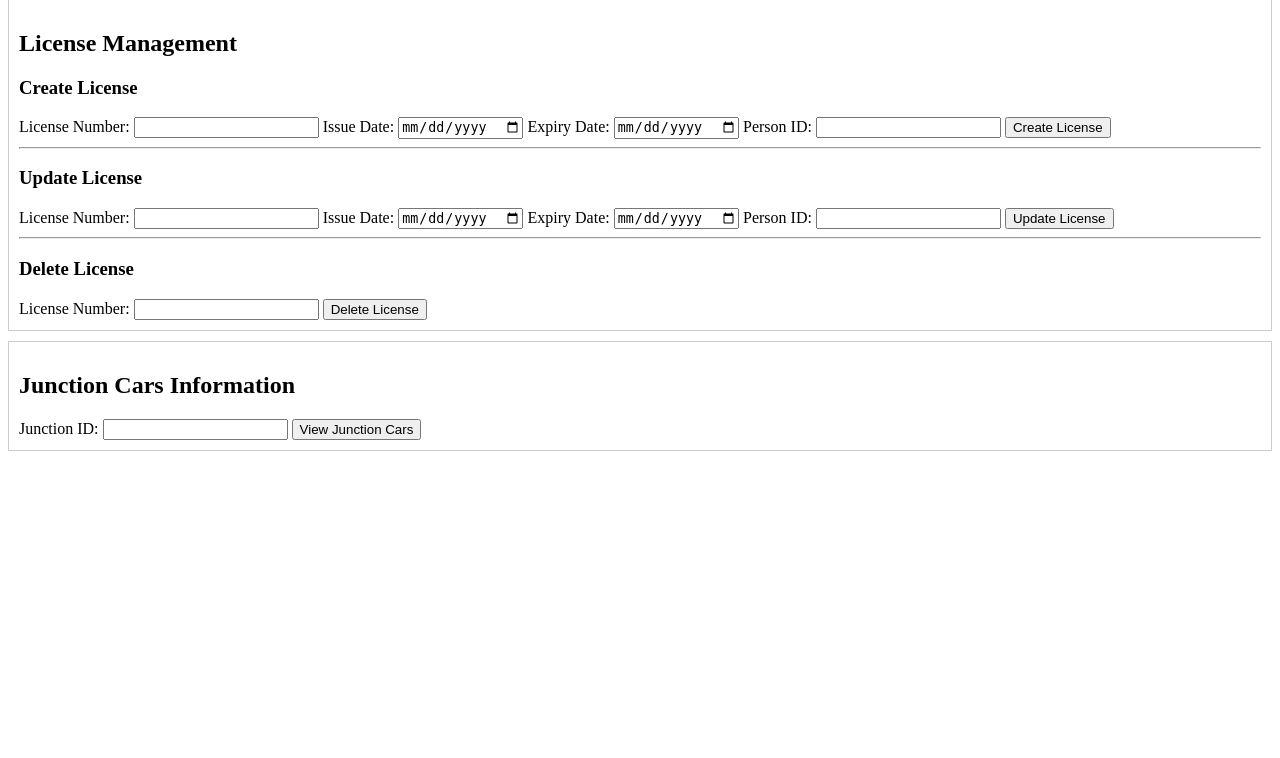
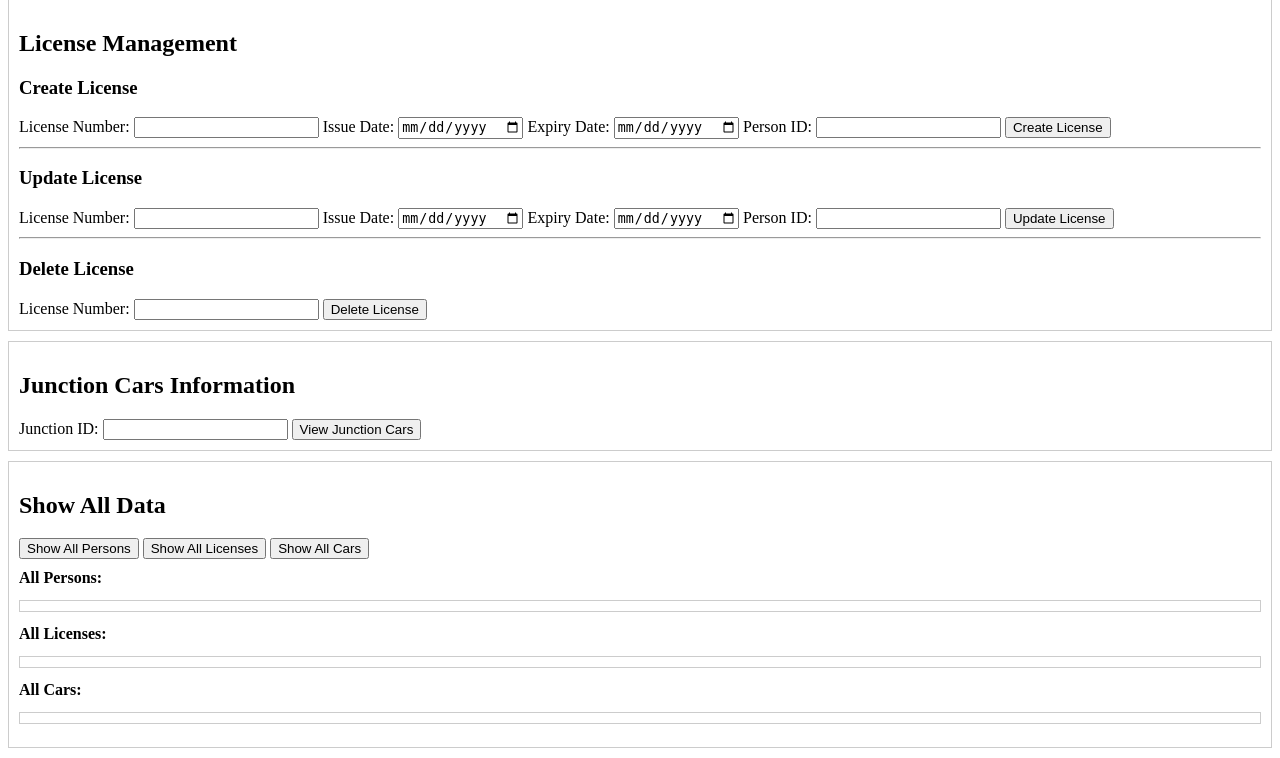
Before and after one commit to LegendaryLoona/LancasterTraficManagementProject, a Django app: page /cars/ in a window 1280 px wide. Shown: the part 897-1655 px from the top of the page. Before the commit the page ends 1348 px from the top, so only its background shows below. Run offline with Django 5.2, Linux system fonts and the light colour scheme.

Commit message:
Update index.html

```diff
--- a/VRLPR/LicenseTracker/templates/index.html
+++ b/VRLPR/LicenseTracker/templates/index.html
@@ -167,6 +167,28 @@
     <div id="view_cars_result" style="color: blue;"></div>
   </section>
 
+  <!-- Show All (Person, License, Car) -->
+  <section style="border: 1px solid #ccc; padding: 10px; margin-bottom: 10px;">
+    <h2>Show All Data</h2>
+    <div>
+      <button onclick="fetchAllPersons()">Show All Persons</button>
+      <button onclick="fetchAllLicenses()">Show All Licenses</button>
+      <button onclick="fetchAllCars()">Show All Cars</button>
+    </div>
+    <div style="margin-top: 10px;">
+      <strong>All Persons:</strong>
+      <pre id="all_persons_result" style="color: blue; border: 1px solid #ccc; padding: 5px;"></pre>
+    </div>
+    <div style="margin-top: 10px;">
+      <strong>All Licenses:</strong>
+      <pre id="all_licenses_result" style="color: blue; border: 1px solid #ccc; padding: 5px;"></pre>
+    </div>
+    <div style="margin-top: 10px;">
+      <strong>All Cars:</strong>
+      <pre id="all_cars_result" style="color: blue; border: 1px solid #ccc; padding: 5px;"></pre>
+    </div>
+  </section>
+
 
 
 <script>
@@ -301,6 +323,33 @@
         document.getElementById('view_cars_result').innerText = JSON.stringify(data);
       });
   }
+
+
+  function fetchAllPersons() {
+    fetch('/cars/persons/')
+      .then(res => res.json())
+      .then(data => {
+        document.getElementById('all_persons_result').innerText = JSON.stringify(data, null, 2);
+      });
+  }
+
+  // 2) 显示所有 License
+  function fetchAllLicenses() {
+    fetch('/cars/licenses/')
+      .then(res => res.json())
+      .then(data => {
+        document.getElementById('all_licenses_result').innerText = JSON.stringify(data, null, 2);
+      });
+  }
+
+  // 3) 显示所有 Car
+  function fetchAllCars() {
+    fetch('/cars/cars/')
+      .then(res => res.json())
+      .then(data => {
+        document.getElementById('all_cars_result').innerText = JSON.stringify(data, null, 2);
+      });
+  }
 </script>
 </body>
 </html>
```
